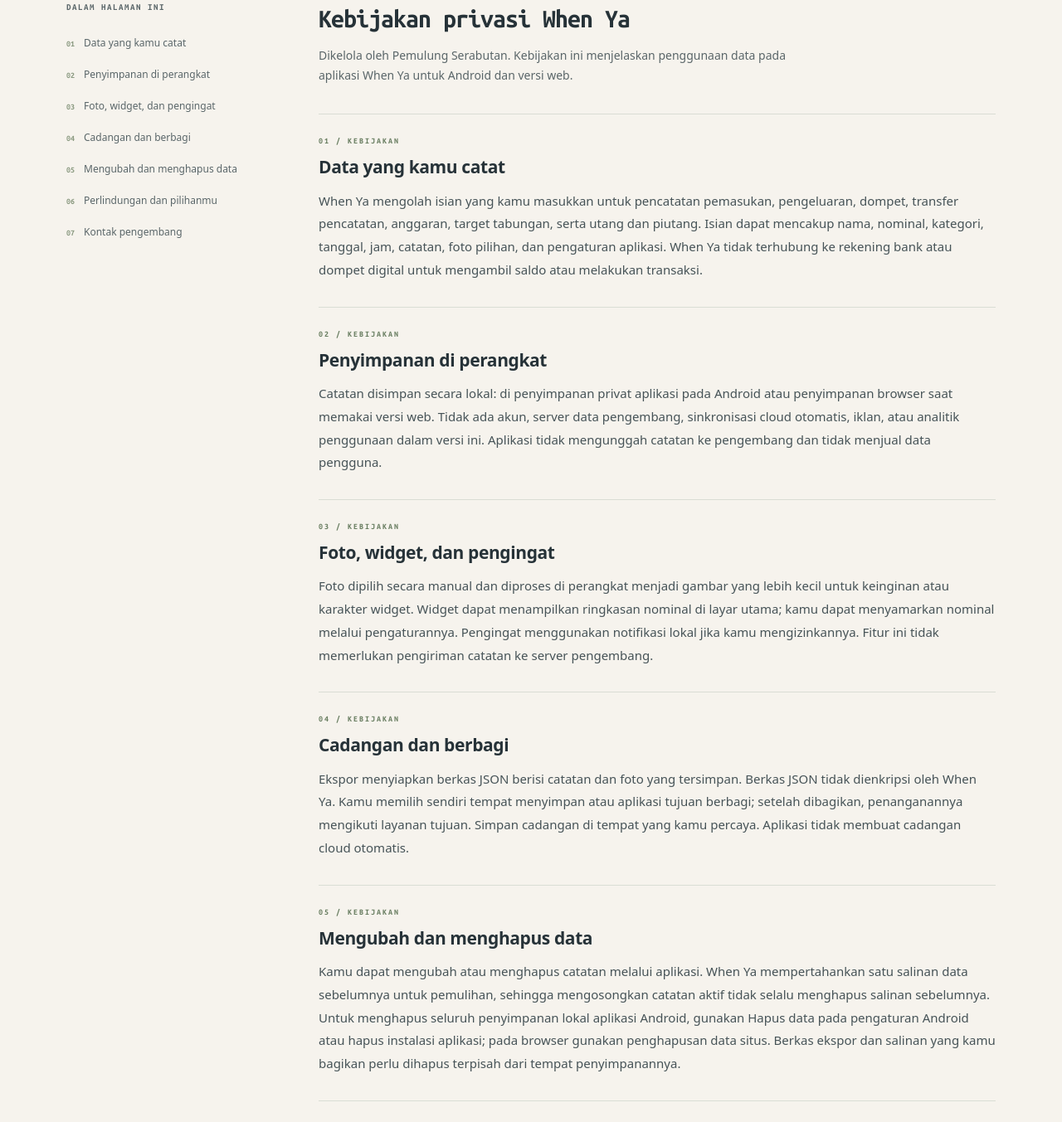
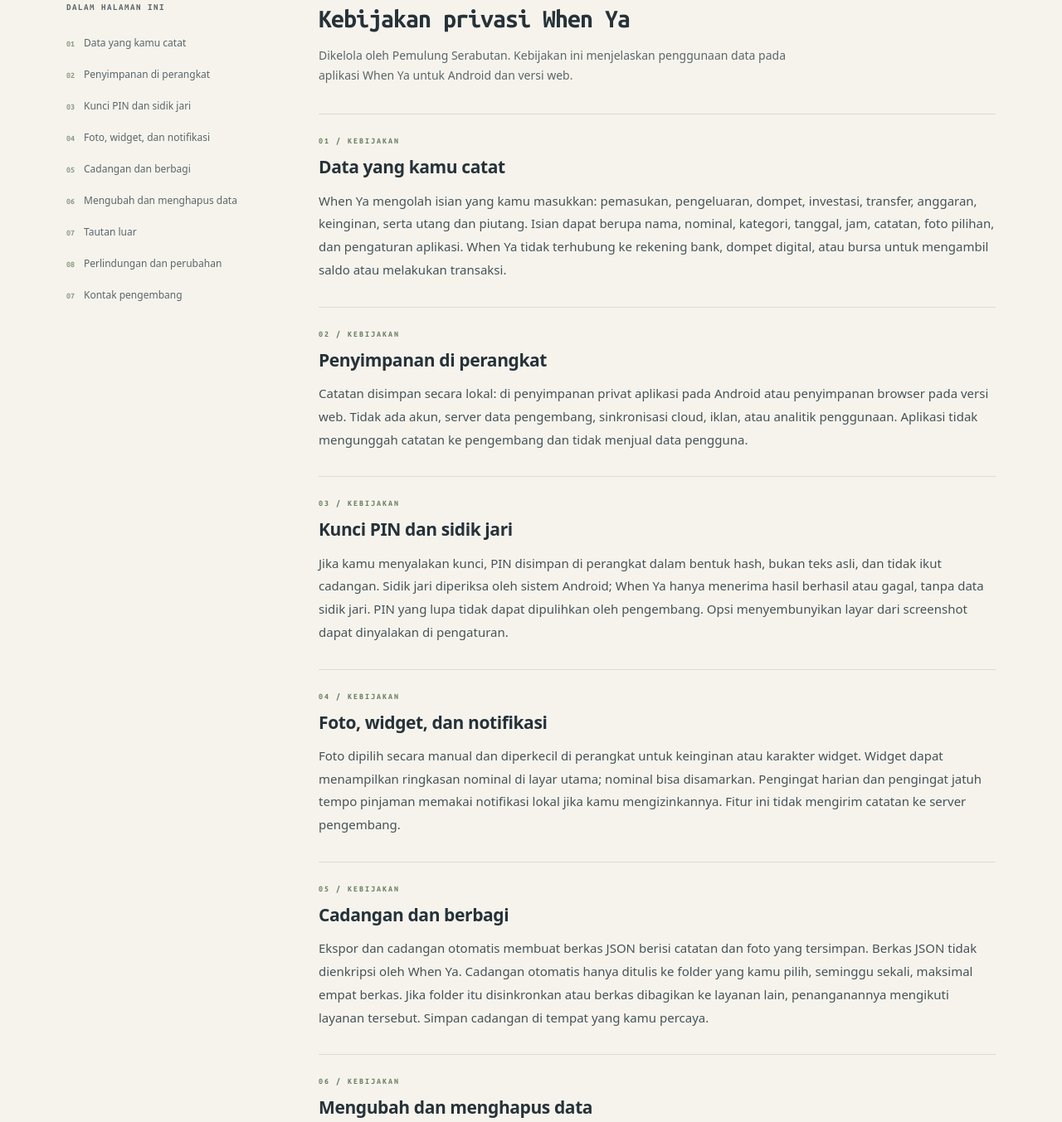
Before and after one commit to pemulungmicin/when-ya-privacy, a plain HTML site: page index.html in a window 1280 px wide. Shown: the part 914-2267 px from the top of the page at 83% size. Drawn offline with Linux system fonts and the light colour scheme.

Commit message:
Update privacy policy (22 November 2026)

```diff
--- a/index.html
+++ b/index.html
@@ -36,7 +36,7 @@
   </div></header>
   <main class="wrap">
     <section class="hero" id="ringkasan" aria-labelledby="hero-title">
-      <div><span class="eyebrow"><span class="dot"></span> Kebijakan privasi</span><h1 id="hero-title">Catatanmu.<br><em>Pilihanmu.</em></h1><p class="lead">Keuanganmu personal. Begitu juga catatanmu. Kenali cara When Ya menyimpan data dan pilihan yang kamu punya, dengan penjelasan yang mudah dipahami.</p><a class="primary-link" href="#kebijakan">Baca kebijakan lengkap <span aria-hidden="true">↓</span></a><span class="updated">Diperbarui 3 November 2026</span></div>
+      <div><span class="eyebrow"><span class="dot"></span> Kebijakan privasi</span><h1 id="hero-title">Catatanmu.<br><em>Pilihanmu.</em></h1><p class="lead">Keuanganmu personal. Begitu juga catatanmu. Kenali cara When Ya menyimpan data dan pilihan yang kamu punya, dengan penjelasan yang mudah dipahami.</p><a class="primary-link" href="#kebijakan">Baca kebijakan lengkap <span aria-hidden="true">↓</span></a><span class="updated">Diperbarui 22 November 2026</span></div>
       <div class="visual" aria-label="Ringkasan: catatan disimpan lokal dan ekspor dipilih pengguna">
         <div class="local-card"><div class="card-top"><span>MODE LOKAL</span><span class="tiny-mark" aria-hidden="true">⌁</span></div><h2>Punya kamu.<br><span>Di perangkatmu.</span></h2><div class="record-line"><b><i aria-hidden="true"></i> Catatan transaksi</b><span aria-hidden="true">✓</span></div><div class="record-line"><b><i aria-hidden="true"></i> Target &amp; anggaran</b><span aria-hidden="true">✓</span></div><div class="record-line"><b><i aria-hidden="true"></i> Foto pilihanmu</b><span aria-hidden="true">✓</span></div><div class="local-note">Tanpa unggahan otomatis ke pengembang.</div></div>
         <div class="export-note"><small>CADANGAN JSON</small><p>Ekspor manual.<span aria-hidden="true">↗</span><br>Tujuannya kamu pilih.</p></div>
@@ -44,17 +44,19 @@
     </section>
     <div class="facts" aria-label="Ringkasan aplikasi"><p><span aria-hidden="true">✓</span> Tanpa akun</p><p><span aria-hidden="true">✓</span> Tanpa iklan</p><p><span aria-hidden="true">✓</span> Tanpa server data</p></div>
     <div class="policy-layout">
-      <aside class="toc" aria-label="Daftar isi kebijakan"><p class="toc-label">Dalam halaman ini</p><nav><a href="#bagian-1"><span>01</span>Data yang kamu catat</a><a href="#bagian-2"><span>02</span>Penyimpanan di perangkat</a><a href="#bagian-3"><span>03</span>Foto, widget, dan pengingat</a><a href="#bagian-4"><span>04</span>Cadangan dan berbagi</a><a href="#bagian-5"><span>05</span>Mengubah dan menghapus data</a><a href="#bagian-6"><span>06</span>Perlindungan dan pilihanmu</a><a href="#kontak"><span>07</span> Kontak pengembang</a></nav></aside>
+      <aside class="toc" aria-label="Daftar isi kebijakan"><p class="toc-label">Dalam halaman ini</p><nav><a href="#bagian-1"><span>01</span>Data yang kamu catat</a><a href="#bagian-2"><span>02</span>Penyimpanan di perangkat</a><a href="#bagian-3"><span>03</span>Kunci PIN dan sidik jari</a><a href="#bagian-4"><span>04</span>Foto, widget, dan notifikasi</a><a href="#bagian-5"><span>05</span>Cadangan dan berbagi</a><a href="#bagian-6"><span>06</span>Mengubah dan menghapus data</a><a href="#bagian-7"><span>07</span>Tautan luar</a><a href="#bagian-8"><span>08</span>Perlindungan dan perubahan</a><a href="#kontak"><span>07</span> Kontak pengembang</a></nav></aside>
       <article id="kebijakan" aria-labelledby="policy-title">
-        <details class="mobile-toc"><summary>Daftar isi kebijakan</summary><nav aria-label="Daftar isi untuk HP"><a href="#bagian-1"><span>01</span>Data yang kamu catat</a><a href="#bagian-2"><span>02</span>Penyimpanan di perangkat</a><a href="#bagian-3"><span>03</span>Foto, widget, dan pengingat</a><a href="#bagian-4"><span>04</span>Cadangan dan berbagi</a><a href="#bagian-5"><span>05</span>Mengubah dan menghapus data</a><a href="#bagian-6"><span>06</span>Perlindungan dan pilihanmu</a><a href="#kontak"><span>07</span> Kontak pengembang</a></nav></details>
+        <details class="mobile-toc"><summary>Daftar isi kebijakan</summary><nav aria-label="Daftar isi untuk HP"><a href="#bagian-1"><span>01</span>Data yang kamu catat</a><a href="#bagian-2"><span>02</span>Penyimpanan di perangkat</a><a href="#bagian-3"><span>03</span>Kunci PIN dan sidik jari</a><a href="#bagian-4"><span>04</span>Foto, widget, dan notifikasi</a><a href="#bagian-5"><span>05</span>Cadangan dan berbagi</a><a href="#bagian-6"><span>06</span>Mengubah dan menghapus data</a><a href="#bagian-7"><span>07</span>Tautan luar</a><a href="#bagian-8"><span>08</span>Perlindungan dan perubahan</a><a href="#kontak"><span>07</span> Kontak pengembang</a></nav></details>
         <h2 class="policy-title" id="policy-title">Kebijakan privasi When Ya</h2>
         <p class="policy-intro">Dikelola oleh Pemulung Serabutan. Kebijakan ini menjelaskan penggunaan data pada aplikasi When Ya untuk Android dan versi web.</p>
-        <section class="policy-section" id="bagian-1"><span class="section-number">01 / KEBIJAKAN</span><h3>Data yang kamu catat</h3><p>When Ya mengolah isian yang kamu masukkan untuk pencatatan pemasukan, pengeluaran, dompet, transfer pencatatan, anggaran, target tabungan, serta utang dan piutang. Isian dapat mencakup nama, nominal, kategori, tanggal, jam, catatan, foto pilihan, dan pengaturan aplikasi. When Ya tidak terhubung ke rekening bank atau dompet digital untuk mengambil saldo atau melakukan transaksi.</p></section>
-<section class="policy-section" id="bagian-2"><span class="section-number">02 / KEBIJAKAN</span><h3>Penyimpanan di perangkat</h3><p>Catatan disimpan secara lokal: di penyimpanan privat aplikasi pada Android atau penyimpanan browser saat memakai versi web. Tidak ada akun, server data pengembang, sinkronisasi cloud otomatis, iklan, atau analitik penggunaan dalam versi ini. Aplikasi tidak mengunggah catatan ke pengembang dan tidak menjual data pengguna.</p></section>
-<section class="policy-section" id="bagian-3"><span class="section-number">03 / KEBIJAKAN</span><h3>Foto, widget, dan pengingat</h3><p>Foto dipilih secara manual dan diproses di perangkat menjadi gambar yang lebih kecil untuk keinginan atau karakter widget. Widget dapat menampilkan ringkasan nominal di layar utama; kamu dapat menyamarkan nominal melalui pengaturannya. Pengingat menggunakan notifikasi lokal jika kamu mengizinkannya. Fitur ini tidak memerlukan pengiriman catatan ke server pengembang.</p></section>
-<section class="policy-section" id="bagian-4"><span class="section-number">04 / KEBIJAKAN</span><h3>Cadangan dan berbagi</h3><p>Ekspor menyiapkan berkas JSON berisi catatan dan foto yang tersimpan. Berkas JSON tidak dienkripsi oleh When Ya. Kamu memilih sendiri tempat menyimpan atau aplikasi tujuan berbagi; setelah dibagikan, penanganannya mengikuti layanan tujuan. Simpan cadangan di tempat yang kamu percaya. Aplikasi tidak membuat cadangan cloud otomatis.</p></section>
-<section class="policy-section" id="bagian-5"><span class="section-number">05 / KEBIJAKAN</span><h3>Mengubah dan menghapus data</h3><p>Kamu dapat mengubah atau menghapus catatan melalui aplikasi. When Ya mempertahankan satu salinan data sebelumnya untuk pemulihan, sehingga mengosongkan catatan aktif tidak selalu menghapus salinan sebelumnya. Untuk menghapus seluruh penyimpanan lokal aplikasi Android, gunakan Hapus data pada pengaturan Android atau hapus instalasi aplikasi; pada browser gunakan penghapusan data situs. Berkas ekspor dan salinan yang kamu bagikan perlu dihapus terpisah dari tempat penyimpanannya.</p></section>
-<section class="policy-section" id="bagian-6"><span class="section-number">06 / KEBIJAKAN</span><h3>Perlindungan dan pilihanmu</h3><p>Penyimpanan privat Android mengikuti perlindungan perangkat. When Ya tidak menyediakan brankas terenkripsi atau layanan pemulihan data oleh pengembang. Lindungi akses perangkat dan cadanganmu. Perubahan fitur yang memengaruhi pengolahan data akan disertai pembaruan kebijakan ini.</p></section>
+        <section class="policy-section" id="bagian-1"><span class="section-number">01 / KEBIJAKAN</span><h3>Data yang kamu catat</h3><p>When Ya mengolah isian yang kamu masukkan: pemasukan, pengeluaran, dompet, investasi, transfer, anggaran, keinginan, serta utang dan piutang. Isian dapat berupa nama, nominal, kategori, tanggal, jam, catatan, foto pilihan, dan pengaturan aplikasi. When Ya tidak terhubung ke rekening bank, dompet digital, atau bursa untuk mengambil saldo atau melakukan transaksi.</p></section>
+<section class="policy-section" id="bagian-2"><span class="section-number">02 / KEBIJAKAN</span><h3>Penyimpanan di perangkat</h3><p>Catatan disimpan secara lokal: di penyimpanan privat aplikasi pada Android atau penyimpanan browser pada versi web. Tidak ada akun, server data pengembang, sinkronisasi cloud, iklan, atau analitik penggunaan. Aplikasi tidak mengunggah catatan ke pengembang dan tidak menjual data pengguna.</p></section>
+<section class="policy-section" id="bagian-3"><span class="section-number">03 / KEBIJAKAN</span><h3>Kunci PIN dan sidik jari</h3><p>Jika kamu menyalakan kunci, PIN disimpan di perangkat dalam bentuk hash, bukan teks asli, dan tidak ikut cadangan. Sidik jari diperiksa oleh sistem Android; When Ya hanya menerima hasil berhasil atau gagal, tanpa data sidik jari. PIN yang lupa tidak dapat dipulihkan oleh pengembang. Opsi menyembunyikan layar dari screenshot dapat dinyalakan di pengaturan.</p></section>
+<section class="policy-section" id="bagian-4"><span class="section-number">04 / KEBIJAKAN</span><h3>Foto, widget, dan notifikasi</h3><p>Foto dipilih secara manual dan diperkecil di perangkat untuk keinginan atau karakter widget. Widget dapat menampilkan ringkasan nominal di layar utama; nominal bisa disamarkan. Pengingat harian dan pengingat jatuh tempo pinjaman memakai notifikasi lokal jika kamu mengizinkannya. Fitur ini tidak mengirim catatan ke server pengembang.</p></section>
+<section class="policy-section" id="bagian-5"><span class="section-number">05 / KEBIJAKAN</span><h3>Cadangan dan berbagi</h3><p>Ekspor dan cadangan otomatis membuat berkas JSON berisi catatan dan foto yang tersimpan. Berkas JSON tidak dienkripsi oleh When Ya. Cadangan otomatis hanya ditulis ke folder yang kamu pilih, seminggu sekali, maksimal empat berkas. Jika folder itu disinkronkan atau berkas dibagikan ke layanan lain, penanganannya mengikuti layanan tersebut. Simpan cadangan di tempat yang kamu percaya.</p></section>
+<section class="policy-section" id="bagian-6"><span class="section-number">06 / KEBIJAKAN</span><h3>Mengubah dan menghapus data</h3><p>Kamu dapat mengubah atau menghapus catatan melalui aplikasi. When Ya mempertahankan satu salinan data sebelumnya untuk pemulihan, sehingga mengosongkan catatan aktif tidak selalu langsung menghapus salinan tersebut. Untuk menghapus seluruh penyimpanan lokal, gunakan Hapus data pada pengaturan Android atau hapus aplikasi; pada browser hapus data situs. Berkas ekspor dan cadangan otomatis di folder pilihanmu perlu dihapus terpisah.</p></section>
+<section class="policy-section" id="bagian-7"><span class="section-number">07 / KEBIJAKAN</span><h3>Tautan luar</h3><p>Versi unduhan langsung memiliki tautan dukungan sukarela ke Saweria yang dibuka di browser hanya jika kamu menekannya. When Ya tidak mengirim catatan keuanganmu ke Saweria. Versi Google Play tidak memuat tautan ini.</p></section>
+<section class="policy-section" id="bagian-8"><span class="section-number">08 / KEBIJAKAN</span><h3>Perlindungan dan perubahan</h3><p>Penyimpanan privat Android mengikuti perlindungan perangkat. When Ya tidak menyediakan brankas terenkripsi atau layanan pemulihan data oleh pengembang. Lindungi akses perangkat dan cadanganmu. Perubahan fitur yang memengaruhi pengolahan data akan disertai pembaruan kebijakan ini.</p></section>
         <div class="notice"><strong>Perlu diingat:</strong> cadangan JSON tidak dienkripsi oleh When Ya. Simpan berkas ekspor di tempat yang kamu percaya dan periksa tujuan sebelum membagikannya.</div>
       </article>
     </div>
```
